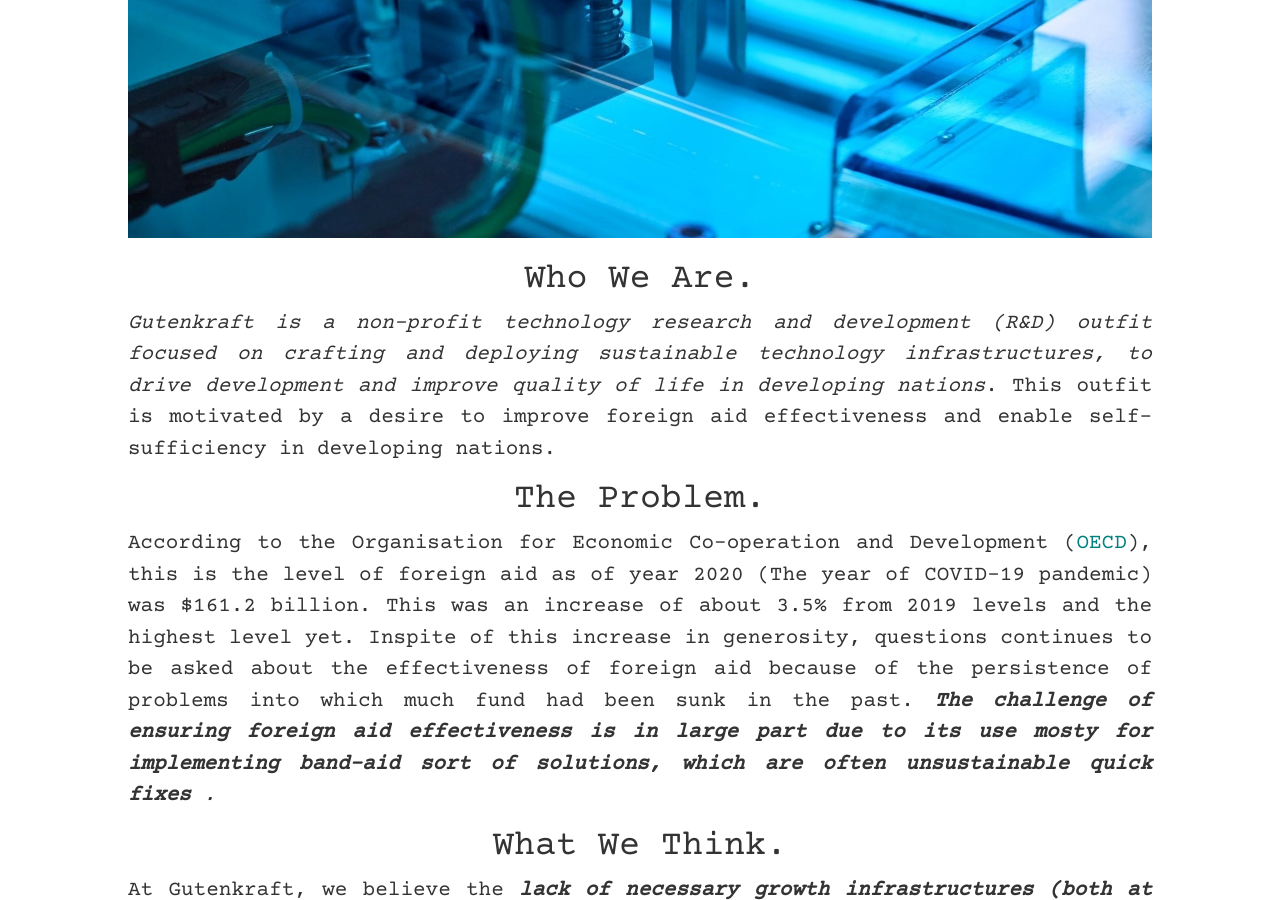
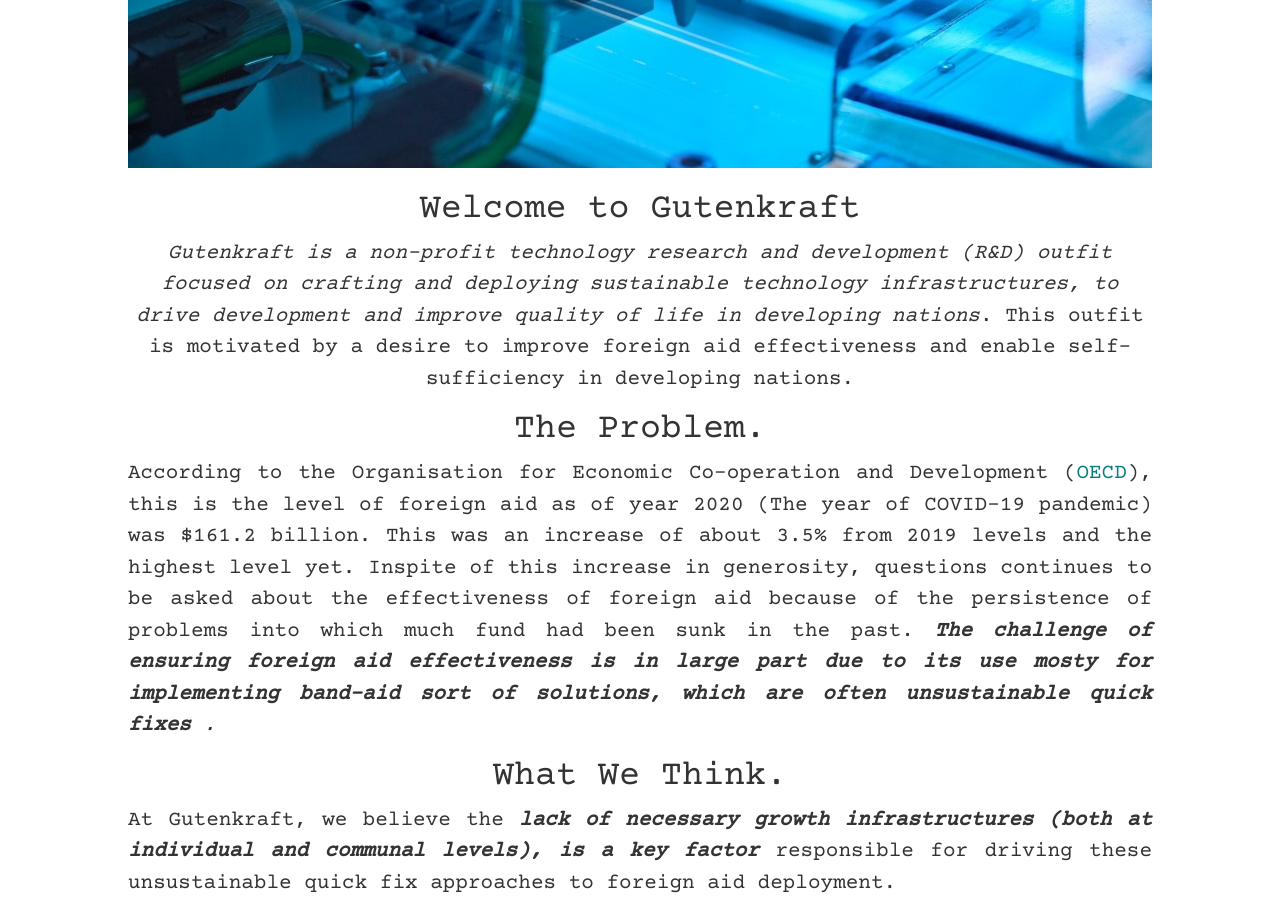
Before and after one commit to oferonmi/datafilik.github.io, a Jekyll site: the page built from index.html, in a window 1280 px wide and 900 px high, scrolled down 328 px. Built offline with Jekyll 4.4.1, drawn with Linux system fonts in a browser that asks for light colours; some web fonts are replaced.

Commit message:
content update

```diff
--- a/index.html
+++ b/index.html
@@ -2,17 +2,15 @@
 layout: default
 title: Gutenkraft - Adapt and Innovate for growth
 ---
-
-<h1 class="text-start">Welcome to Gutenkraft</h1><br>
 
 <section>
 	<img id ="responsive-img" src="/img/tech_lab_pix_1v2.jpg" alt="Sample processing photo by Testalize.me at Upsplash">
 </section><br>
 
 <section>
-	<h1 class="text-center">Who We Are.</h1>
+	<h1 class="text-center">Welcome to Gutenkraft</h1>
 
-	<p class="fs-2" align="justify">
+	<p class="text-center">
 		<em>Gutenkraft is a non-profit technology research and development (R&D) outfit focused on crafting and deploying sustainable technology infrastructures, to drive development and improve quality of life in developing nations</em>. This outfit is motivated by a desire to improve foreign aid effectiveness and enable self-sufficiency in developing nations.
 	</p>
 </section>
```
